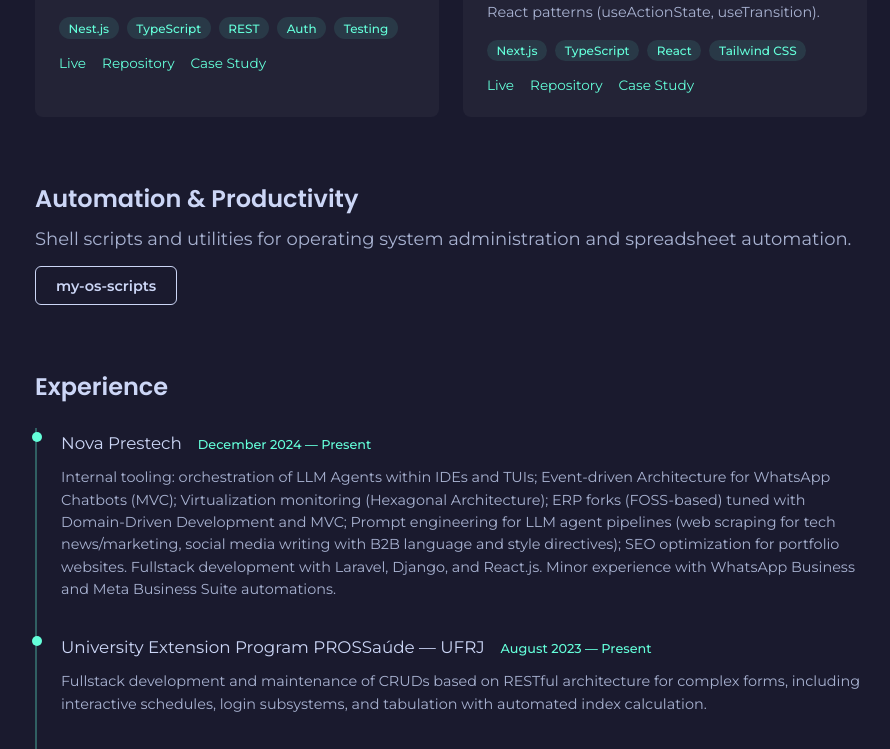
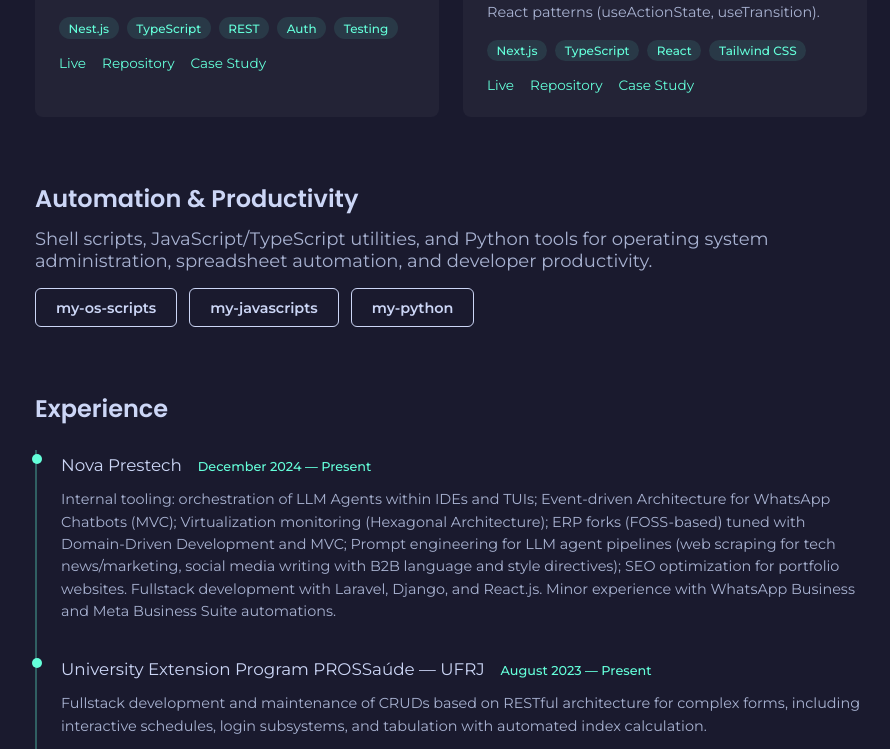
Before and after one commit to aronboliveira/portfolio-web-aronbo, an Angular app: page /en in a window 1280 px wide. Shown: the part 1397-2146 px from the top of the page, without its empty margins (189-1079 px from the left). Built offline with nearby package versions, Linux system fonts and the light colour scheme.

Commit message:
feat(home): add my-javascripts and my-python repos to Automation section
- Expand EN/PT descriptions to cover JS/TS utilities and Python tools
- Add my-javascripts and my-python GitHub links alongside my-os-scripts
- Wrap links in .automation-links flex container with responsive styling

```diff
--- a/src/app/home-page/home-page.component.html
+++ b/src/app/home-page/home-page.component.html
@@ -239,17 +239,20 @@
     @if (lang === "en") {
       <h2 id="automation-heading">Automation &amp; Productivity</h2>
       <p>
-        Shell scripts and utilities for operating system administration and
-        spreadsheet automation.
+        Shell scripts, JavaScript/TypeScript utilities, and Python tools for
+        operating system administration, spreadsheet automation, and developer
+        productivity.
       </p>
     }
     @if (lang === "pt") {
       <h2 id="automation-heading">Automação &amp; Produtividade</h2>
       <p>
-        Scripts e utilitários shell para administração de sistemas operacionais
-        e automação de planilhas.
+        Scripts shell, utilitários JavaScript/TypeScript e ferramentas Python
+        para administração de sistemas operacionais, automação de planilhas e
+        produtividade do desenvolvedor.
       </p>
     }
+    <div class="automation-links">
       <a
         href="https://github.com/aronboliveira/my-os-scripts/tree/main"
         target="_blank"
@@ -258,6 +261,23 @@
       >
         my-os-scripts
       </a>
+      <a
+        href="https://github.com/aronboliveira/my-javascripts"
+        target="_blank"
+        rel="noopener noreferrer nofollow"
+        class="cta cta-outline"
+      >
+        my-javascripts
+      </a>
+      <a
+        href="https://github.com/aronboliveira/my-python"
+        target="_blank"
+        rel="noopener noreferrer nofollow"
+        class="cta cta-outline"
+      >
+        my-python
+      </a>
+    </div>
   </section>
 
   <!-- Experience Timeline -->
--- a/src/app/home-page/home-page.component.scss
+++ b/src/app/home-page/home-page.component.scss
@@ -237,6 +237,13 @@
     color: $color-body;
     margin-bottom: 1rem;
   }
+
+  .automation-links {
+    display: flex;
+    flex-wrap: wrap;
+    gap: 0.75rem;
+    margin-top: 1rem;
+  }
 }
 
 /* Experience Timeline */
```
Lines whose indentation alone changed are shown as unchanged.
